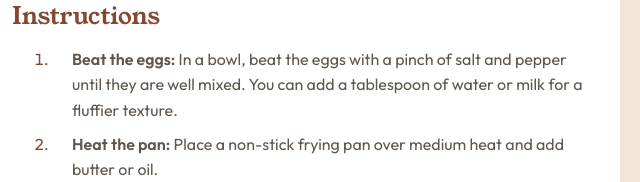
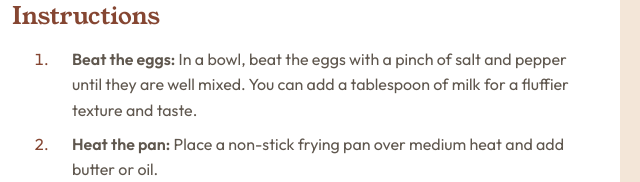
Before and after one commit to fantastizeey1/Recipe-page, a plain HTML site: page index.html in a window 1280 px wide. Shown: the part 1016-1198 px from the top of the page, 340-980 px from the left. Drawn offline with Linux system fonts and the light colour scheme.

Commit message:
Update index.html

```diff
--- a/index.html
+++ b/index.html
@@ -38,7 +38,7 @@
     <h3>Instructions</h3>
     <ol>
       <li> <span>Beat the eggs:</span> In a bowl, beat the eggs with a pinch of salt and pepper until they are well mixed.
-        You can add a tablespoon of water or milk for a fluffier texture.
+        You can add a tablespoon of milk for a fluffier texture and taste.
       </li>
       <li><span>Heat the pan:</span> Place a non-stick frying pan over medium heat and add butter or oil.</li>
       <li><span>Cook the omelette:</span> Once the butter is melted and bubbling, pour in the eggs. Tilt the pan to ensure
```
